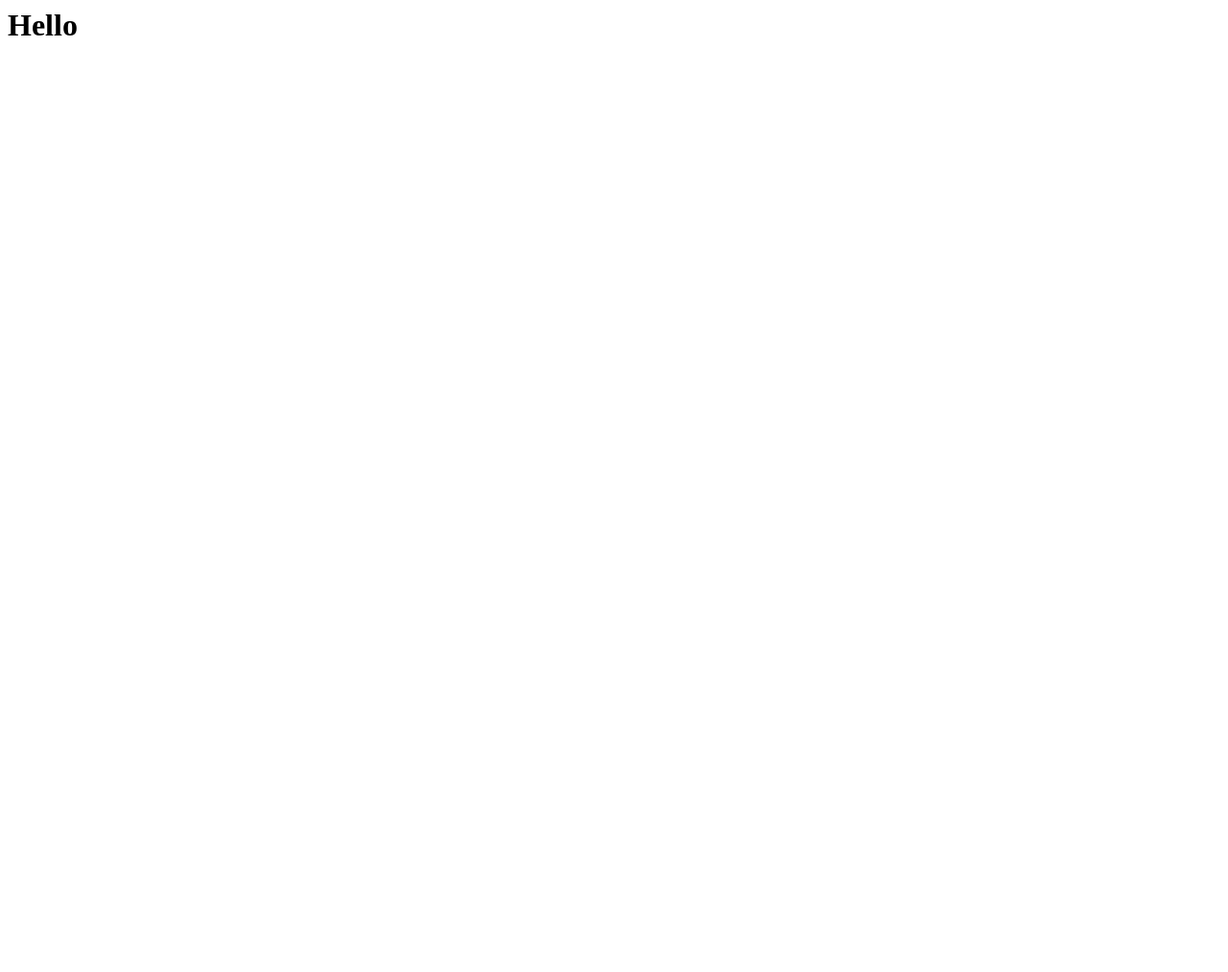
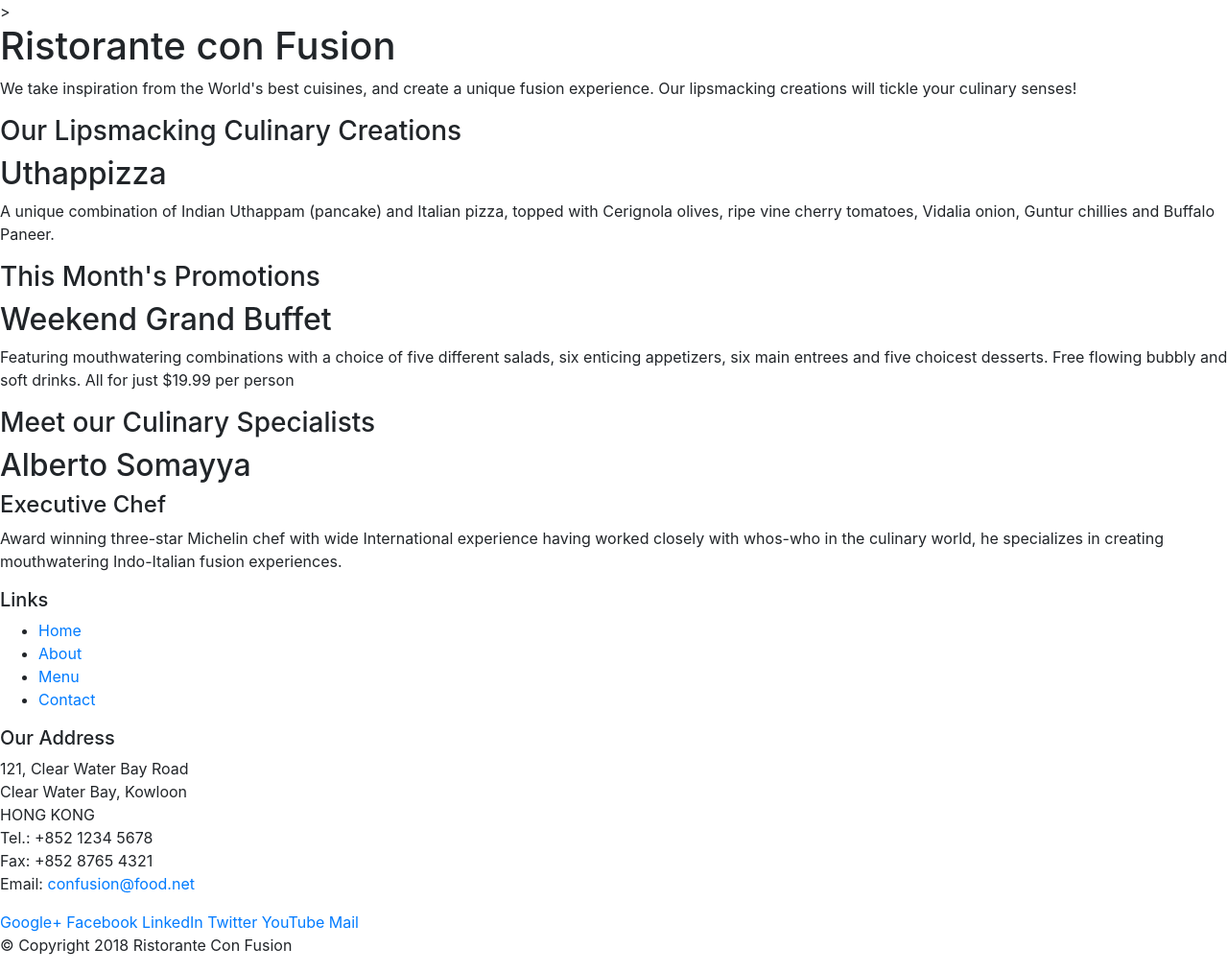
Before and after one commit to kerkpy/bootstrap-4, a website: page index.html in a window 1280 px wide. Shown: the whole page at 96% size. Before the commit the page ends 800 px from the top, so only its background shows below. Drawn offline with nearby package versions, Linux system fonts and the light colour scheme.

Commit message:
Intro to BootStrap

```diff
--- a/index.html
+++ b/index.html
@@ -1 +1,113 @@
-<h1>Hello </h1>
+<!DOCTYPE html>
+<html lang="en">
+
+<head>
+    <!-- Required meta tags always come first -->
+    <meta charset="utf-8">
+    <meta name="viewport" content="width=device-width, initial-scale=1, shrink-to-fit=no">
+    <meta http-equiv="x-ua-compatible" content="ie=edge">
+
+    <!-- Bootstrap CSS -->
+    <link rel="stylesheet" href="node_modules/bootstrap/dist/css/bootstrap.min.css">>
+    <title>Ristorante Con Fusion</title>
+</head>
+
+<body>
+
+    <header>
+        <div>
+            <div>
+                <div>
+                    <h1>Ristorante con Fusion</h1>
+                    <p>We take inspiration from the World's best cuisines, and create a unique fusion experience. Our lipsmacking creations will tickle your culinary senses!</p>
+                </div>
+                <div>
+                </div>
+            </div>
+        </div>
+    </header>
+
+    <div>
+        <div>
+            <div>
+                <h3>Our Lipsmacking Culinary Creations</h3>
+            </div>
+            <div>
+                <h2>Uthappizza</h2>
+                <p>A unique combination of Indian Uthappam (pancake) and Italian pizza, topped with Cerignola olives, ripe vine cherry tomatoes, Vidalia onion, Guntur chillies and Buffalo Paneer.</p>
+            </div>
+        </div>
+
+
+        <div>
+            <div>
+                <h3>This Month's Promotions</h3>
+            </div>
+            <div>
+                <h2>Weekend Grand Buffet</h2>
+                <p>Featuring mouthwatering combinations with a choice of five different salads, six enticing appetizers, six main entrees and five choicest desserts. Free flowing bubbly and soft drinks. All for just $19.99 per person </p>
+            </div>
+        </div>
+
+        <div>
+            <div>
+                <h3>Meet our Culinary Specialists</h3>
+            </div>
+            <div>
+                <h2>Alberto Somayya</h2>
+                <h4>Executive Chef</h4>
+                <p>Award winning three-star Michelin chef with wide International experience having worked closely with whos-who in the culinary world, he specializes in creating mouthwatering Indo-Italian fusion experiences. </p>
+            </div>
+        </div>
+    </div>
+
+    <footer>
+        <div>
+            <div>
+                <div>
+                    <h5>Links</h5>
+                    <ul>
+                        <li><a href="#">Home</a></li>
+                        <li><a href="#">About</a></li>
+                        <li><a href="#">Menu</a></li>
+                        <li><a href="#">Contact</a></li>
+                    </ul>
+                </div>
+                <div>
+                    <h5>Our Address</h5>
+                    <address>
+		              121, Clear Water Bay Road<br>
+		              Clear Water Bay, Kowloon<br>
+		              HONG KONG<br>
+		              Tel.: +852 1234 5678<br>
+		              Fax: +852 8765 4321<br>
+		              Email: <a href="mailto:confusion@food.net">confusion@food.net</a>
+		           </address>
+                </div>
+                <div>
+                    <div>
+                        <a href="http://google.com/+">Google+</a>
+                        <a href="http://www.facebook.com/profile.php?id=">Facebook</a>
+                        <a href="http://www.linkedin.com/in/">LinkedIn</a>
+                        <a href="http://twitter.com/">Twitter</a>
+                        <a href="http://youtube.com/">YouTube</a>
+                        <a href="mailto:">Mail</a>
+                    </div>
+                </div>
+           </div>
+           <div>
+                <div>
+                    <p>© Copyright 2018 Ristorante Con Fusion</p>
+                </div>
+           </div>
+        </div>
+    </footer>
+
+    <!-- jQuery first, then Popper.js, then Bootstrap JS. -->
+    <script src="node_modules/jquery/dist/jquery.slim.min.js"></script>
+    <script src="node_modules/popper.js/dist/umd/popper.min.js"></script>
+    <script src="node_modules/bootstrap/dist/js/bootstrap.min.js"></script>
+
+</body>
+
+</html>
```
Also changed, not shown: package.json (+8 -11 lines), 2 other files.
